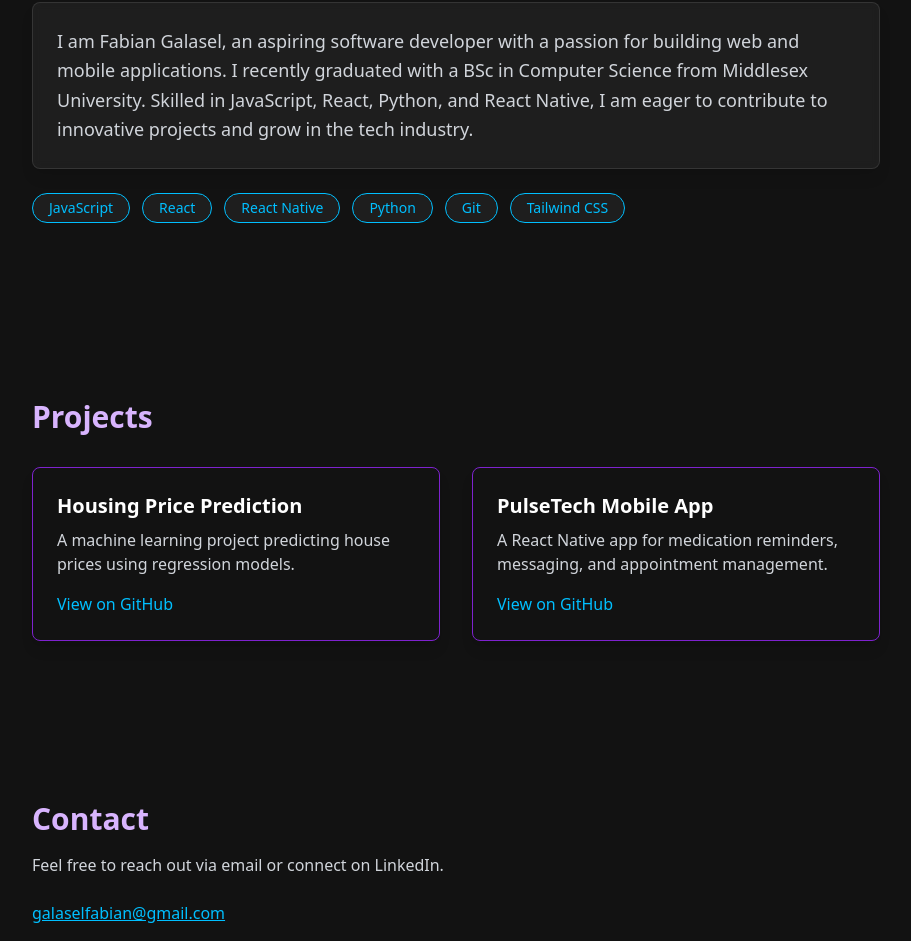
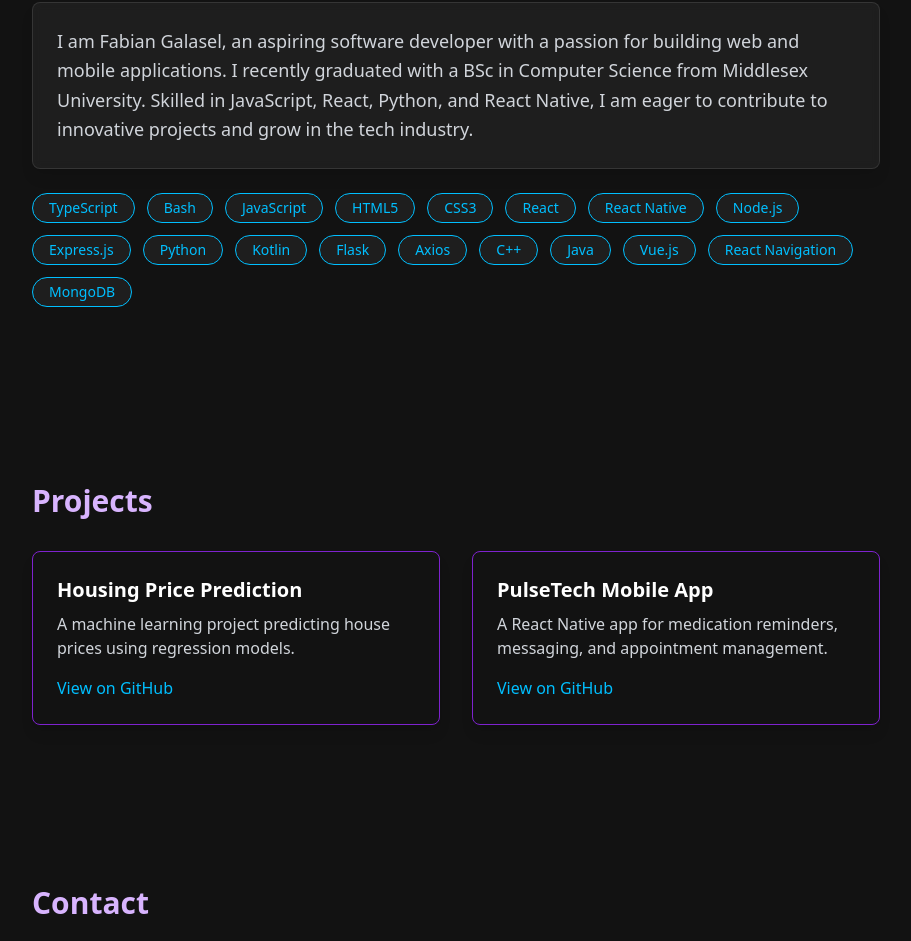
Before and after one commit to FabianC1/PortfolioWebsite, a React (Vite) app: page / in a window 1280 px wide. Shown: the part 714-1655 px from the top of the page, without its empty margins (184-1095 px from the left). Built offline with nearby package versions, Linux system fonts and the light colour scheme.

Commit message:
Updated skill tags

```diff
--- a/src/App.tsx
+++ b/src/App.tsx
@@ -140,7 +140,8 @@ function App() {
 
         {/* Floating Skill Tags */}
         <div className="flex flex-wrap gap-3 mt-6">
-          {["JavaScript", "React", "React Native", "Python", "Git", "Tailwind CSS"].map((tech) => (
+          {["TypeScript", "Bash", "JavaScript", "HTML5", "CSS3", "React", "React Native", "Node.js", "Express.js", "Python",
+          "Kotlin", "Flask", "Axios", "C++", "Java", "Vue.js", , "React Navigation", "MongoDB"].map((tech) => (
               <span
                 key={tech}
                 className="cursor-default px-4 py-1 text-sm rounded-full border border-skyBlue text-skyBlue bg-white/5 hover:bg-skyBlue hover:text-white transition"
```
Lines whose indentation alone changed are shown as unchanged.
